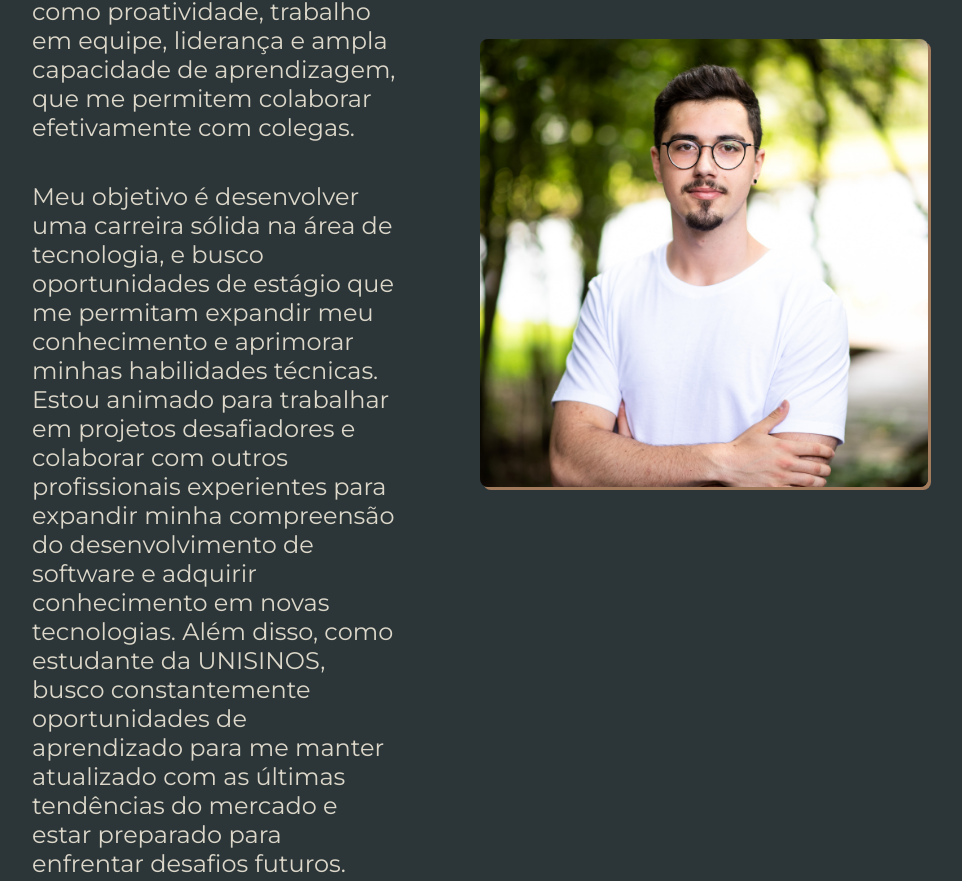
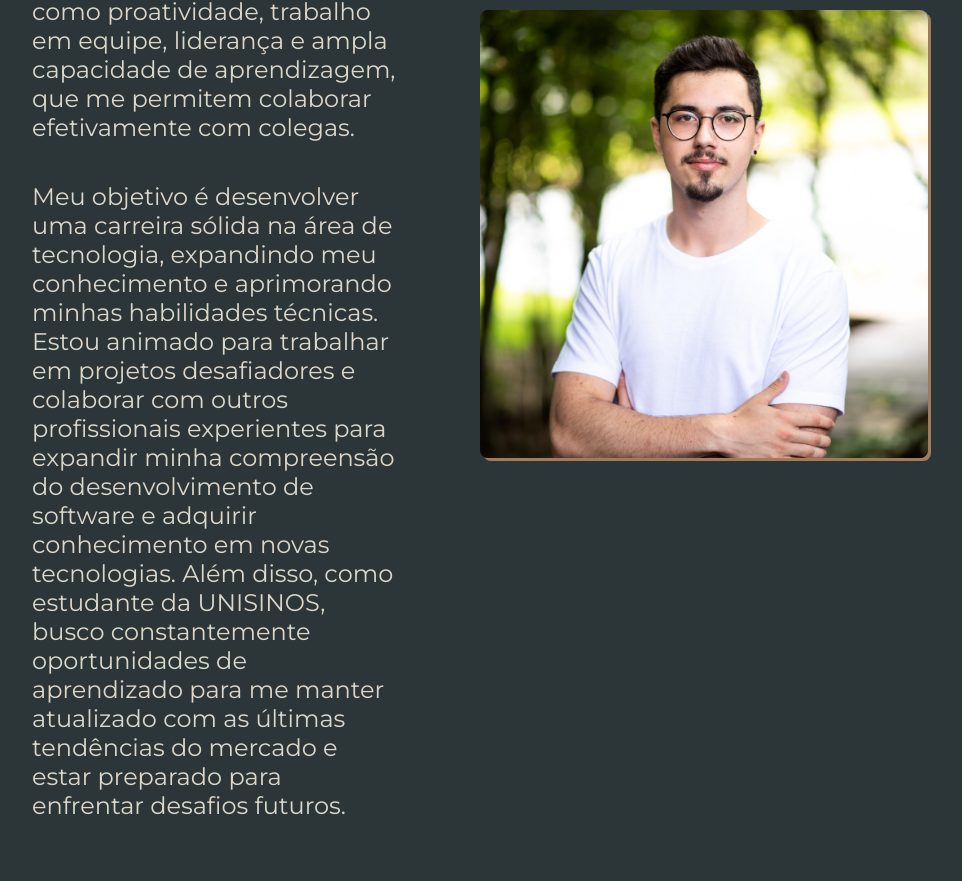
Before and after one commit to gucardona/portfolio-alura, a plain HTML site: page about.html in a window 1280 px wide. Shown: the part 470-1351 px from the top of the page, without its empty margins (160-1122 px from the left). Drawn offline with Linux system fonts and the light colour scheme.

Commit message:
Update about.html

```diff
--- a/about.html
+++ b/about.html
@@ -19,7 +19,7 @@
         <section class="apresentacao__conteudo">
             <!-- <h1 class="apresentacao__conteudo__titulo">Sobre mim</h1> -->
             <p class="apresentacao__conteudo__texto">Sou um estudante de Ciência da Computação na Universidade do Vale do Rio dos Sinos (UNISINOS), com habilidades intermediárias em Java e conhecimento básico em outras linguagens, incluindo Python, JavaScript, HTML e CSS. Minhas habilidades técnicas são complementadas por habilidades interpessoais, como proatividade, trabalho em equipe, liderança e ampla capacidade de aprendizagem, que me permitem colaborar efetivamente com colegas.</p>
-            <p class="apresentacao__conteudo__texto">Meu objetivo é desenvolver uma carreira sólida na área de tecnologia, e busco oportunidades de estágio que me permitam expandir meu conhecimento e aprimorar minhas habilidades técnicas. Estou animado para trabalhar em projetos desafiadores e colaborar com outros profissionais experientes para expandir minha compreensão do desenvolvimento de software e adquirir conhecimento em novas tecnologias. Além disso, como estudante da UNISINOS, busco constantemente oportunidades de aprendizado para me manter atualizado com as últimas tendências do mercado e estar preparado para enfrentar desafios futuros.</p>
+            <p class="apresentacao__conteudo__texto">Meu objetivo é desenvolver uma carreira sólida na área de tecnologia, expandindo meu conhecimento e aprimorando minhas habilidades técnicas. Estou animado para trabalhar em projetos desafiadores e colaborar com outros profissionais experientes para expandir minha compreensão do desenvolvimento de software e adquirir conhecimento em novas tecnologias. Além disso, como estudante da UNISINOS, busco constantemente oportunidades de aprendizado para me manter atualizado com as últimas tendências do mercado e estar preparado para enfrentar desafios futuros.</p>
         </section>
         <img src="./assets/imagem.png" class="imagem_gustavo" alt="Foto da Gustavo Cardona">
     </main>
```
